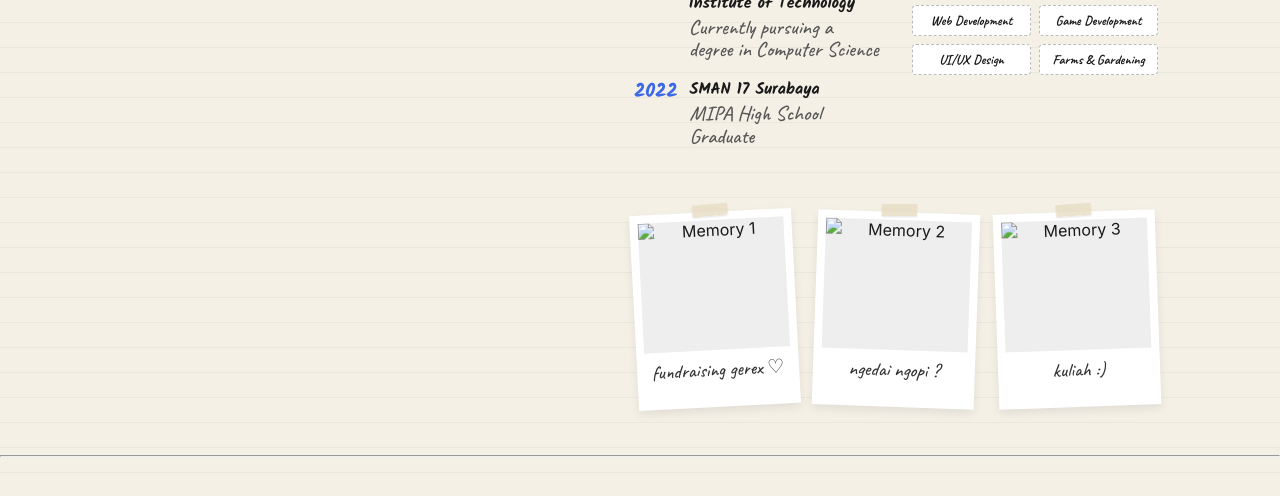
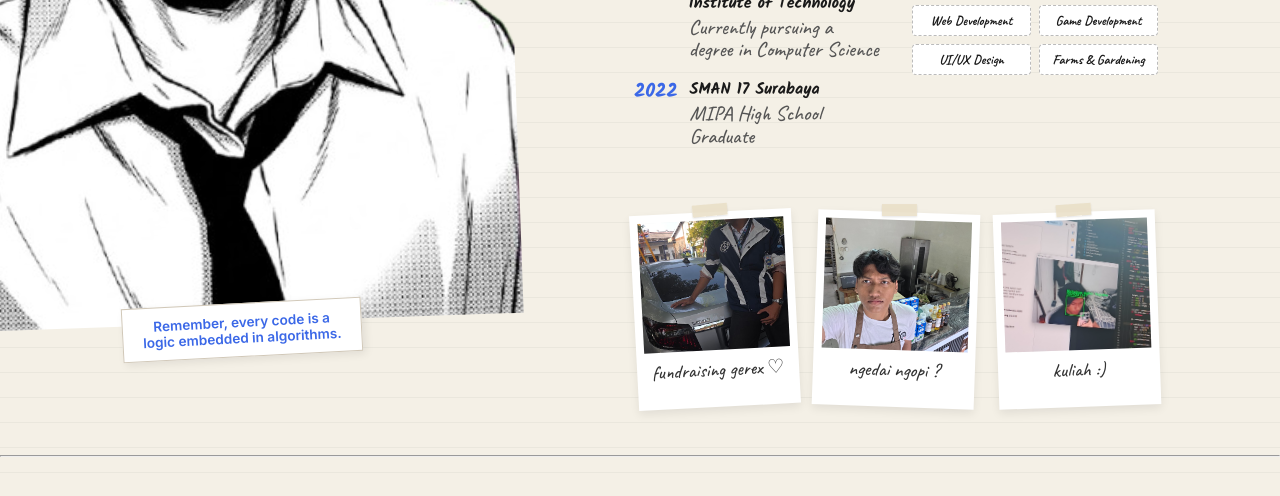
Before and after one commit to niko051207/Portofolio1, a plain HTML site: page index.html in a window 1280 px wide. Shown: the part 628-1124 px from the top of the page. Drawn offline with Linux system fonts and the light colour scheme.

Commit message:
Update image paths to relative URLs

```diff
--- a/index.html
+++ b/index.html
@@ -11,7 +11,7 @@
     <div class="container">
         <!-- ILUSTRASI KIRI (Desktop) / ATAS (Mobile) -->
         <div class="illustration-col">
-            <img src="/PEMWEB/Portofolio/assets/images/mainillust.png" alt="Ilustrasi Profil" class="main-illustration">
+            <img src="assets/images/mainillust.png" alt="Ilustrasi Profil" class="main-illustration">
             <div class="quote-box">Remember, every code is a logic embedded in algorithms.</div>
         </div>
 
@@ -64,15 +64,15 @@
             <!-- FOTO POLAROID -->
             <div class="polaroid-container">
                 <div class="polaroid">
-                    <img src="/PEMWEB/Portofolio/assets/images/Gerex.jpg" alt="Memory 1">
+                    <img src="assets/images/Gerex.jpg" alt="Memory 1">
                     <p>fundraising gerex ♡</p>
                 </div>
                 <div class="polaroid">
-                    <img src="/PEMWEB/Portofolio/assets/images/Roengpi.jpg" alt="Memory 2">
+                    <img src=" assets/images/Roengpi.jpg" alt="Memory 2">
                     <p>ngedai ngopi ?</p>
                 </div>
                 <div class="polaroid">
-                    <img src="/PEMWEB/Portofolio/assets/images/kulyeah.png" alt="Memory 3">
+                    <img src="assets/images/kulyeah.png" alt="Memory 3">
                     <p>kuliah :)</p>
                 </div>
             </div>
```
